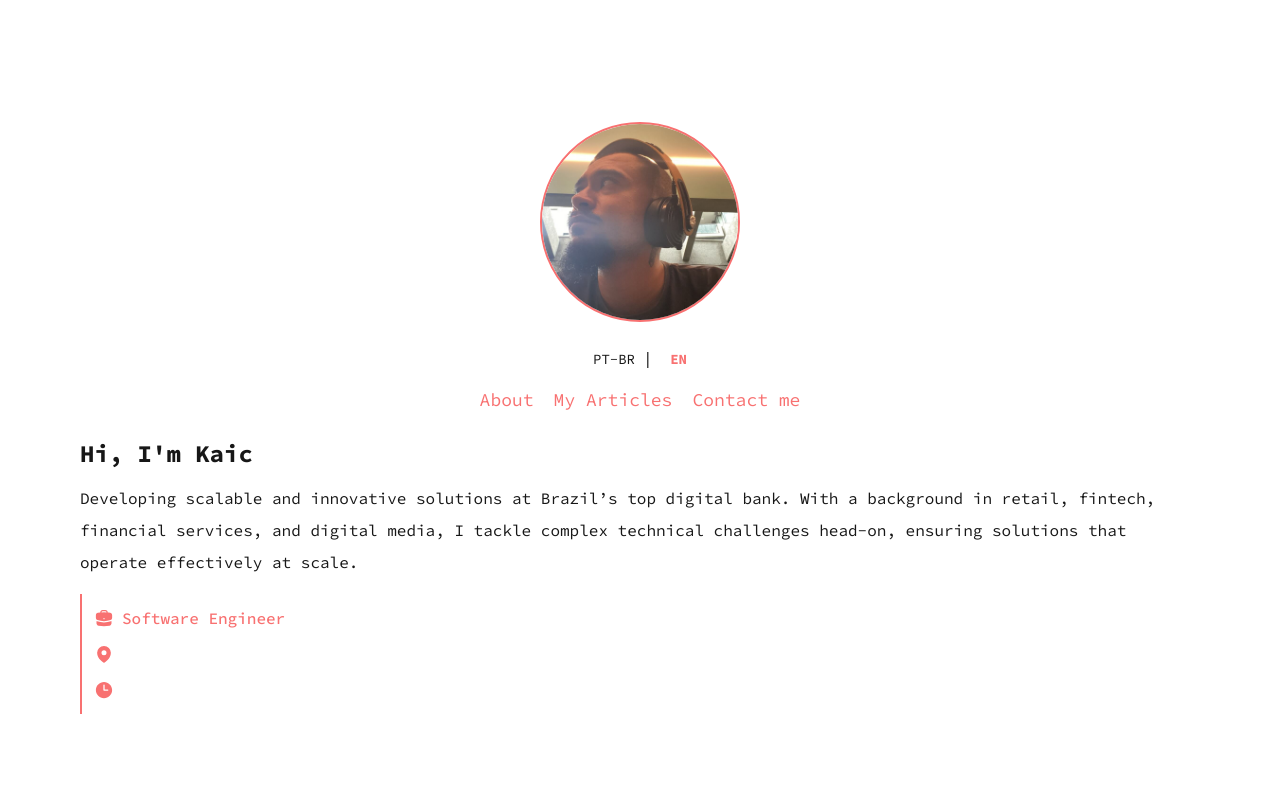
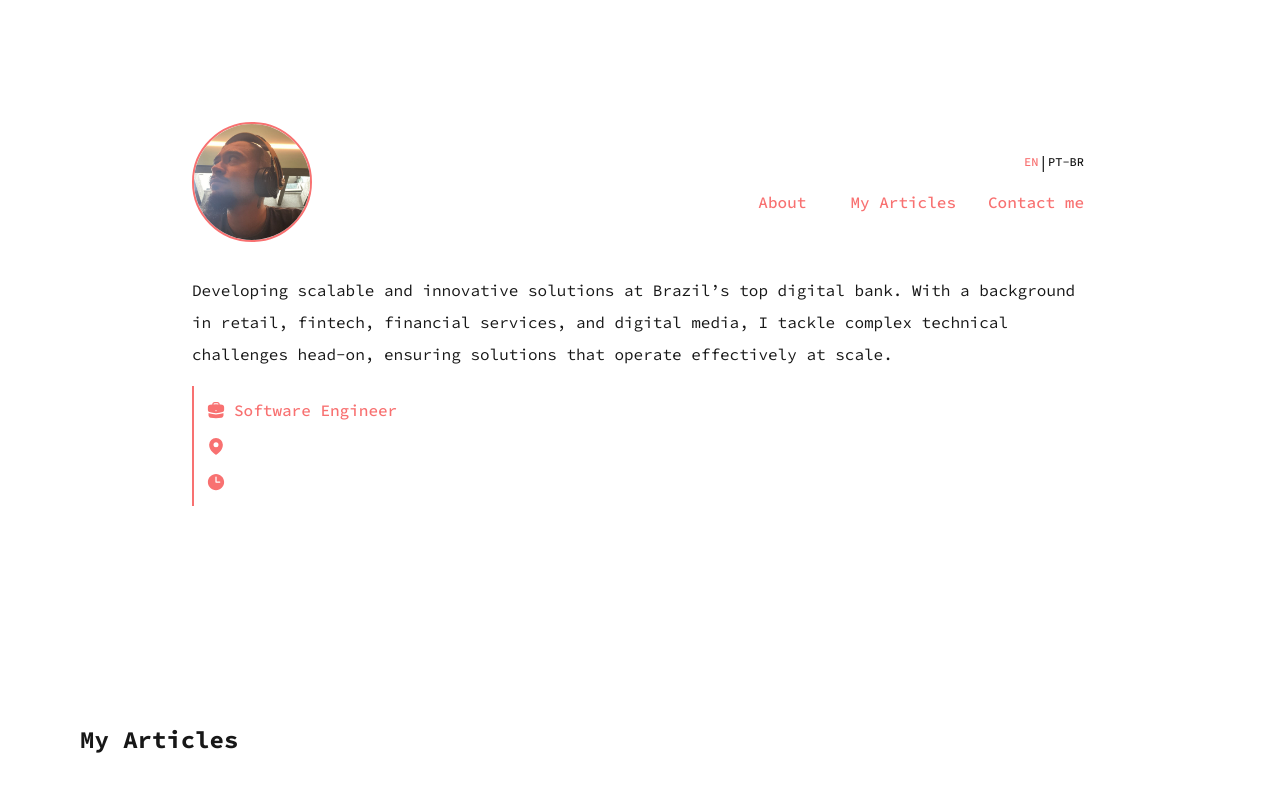
Before and after one commit to kaic/kaic.github.io, a Next.js app: page / in a window 1280 px wide. Shown: the top 800 px of the page. Built offline with nearby package versions, Linux system fonts and the light colour scheme.

Commit message:
changes in main and header

```diff
--- a/src/LanguagueSwitcher.tsx
+++ b/src/LanguagueSwitcher.tsx
@@ -38,19 +38,27 @@ export const LanguageSwitcher = () => {
   };
 
   return (
-    <div className='flex-row items-center space-x-2 text-center'>
+    <div className='flex items-center space-x-3 text-center p-1 rounded-full bg-gray-800 bg-opacity-30'>
+      <button
+        onClick={() => switchLocale('en')}
+        className={`text-xs font-medium px-2 py-1 rounded-full transition-all duration-200 ${
+          currentLocale === 'en'
+            ? 'text-red-400'
+            : 'text-gray-300 hover:text-gray-100'
+        }`}
+      >
+        EN
+      </button>
+      <span className='text-gray-500'>|</span>
       <button
         onClick={() => switchLocale('pt-br')}
-        className={`text-sm ${currentLocale === 'pt-br' ? 'text-red-400 font-bold' : 'text-gray-400'}`}
+        className={`text-xs font-medium px-2 py-1 rounded-full transition-all duration-200 ${
+          currentLocale === 'pt-br'
+            ? 'text-red-400'
+            : 'text-gray-300 hover:text-gray-100'
+        }`}
       >
         PT-BR
-      </button>
-      <span className='text-gray-500'>| </span>
-      <button
-        onClick={() => switchLocale('en')}
-        className={`text-sm ${currentLocale === 'en' ? 'text-red-400 font-bold' : 'text-gray-400'}`}
-      >
-        EN
       </button>
     </div>
   );
--- a/src/app/Main/Main.tsx
+++ b/src/app/Main/Main.tsx
@@ -6,16 +6,25 @@ import { Intro } from './components/Intro';
 export const Main = () => {
   return (
     <div className='grid grid-rows-[2px_1fr_2px] items-center justify-items-center p-8 pb-4 gap-10 sm:p-20'>
-      <main className='flex flex-col gap-2 row-start-2 items-center sm:items-start'>
+      <main className='w-full max-w-4xl flex flex-col gap-2 row-start-2 items-center sm:items-start'>
+        <div className='w-full flex flex-col sm:flex-row sm:justify-between items-center mb-6'>
+          <div className='flex items-center mb-4 sm:mb-0'>
             <Image
               src='/avatar.jpg'
               alt='My photo'
-          width={200}
-          height={168}
+              width={120}
+              height={120}
               priority
-          className='rounded-full sm:self-center border-2 border-red-400 mb-4'
+              className='rounded-full border-2 border-red-400 mr-4'
             />
+            <div className='sm:block'>
+              <h1 className='text-2xl font-bold text-white'>
+                Hi, I&apos;m Kaic
+              </h1>
+            </div>
+          </div>
           <Nav />
+        </div>
         <Intro />
       </main>
     </div>
--- a/src/app/Main/components/Intro.tsx
+++ b/src/app/Main/components/Intro.tsx
@@ -7,9 +7,7 @@ export const Intro = () => {
 
   return (
     <div className='sm:text-left font-[family-name:var(--font-geist-mono)] xs:max-w-[40vw]'>
-      <h1 className='text-2xl font-bold mb-3'>
-        {t('header.title')}
-      </h1>
+      {/* Title moved to Main component */}
       <p className='mb-4 text-base leading-loose'>
         {t('header.description')}
       </p>
--- a/src/app/Main/components/Nav.tsx
+++ b/src/app/Main/components/Nav.tsx
@@ -2,22 +2,24 @@ import { useTranslations } from 'next-intl';
 import { LanguageSwitcher } from '@src/LanguagueSwitcher';
 
 const navList = [
-  { id: 1, name: 'about' },
-  { id: 2, name: 'articles' },
-  { id: 3, name: 'contact' },
+  { id: 1, name: 'about', link: 'about' },
+  { id: 2, name: 'articles', link: 'articles' },
+  { id: 3, name: 'contact', link: 'contact' },
 ];
 
 export const Nav = () => {
   const t = useTranslations('Home.Main');
   return (
-    <nav className='container mx-auto'>
-      <LanguageSwitcher />
-      <ul className='text-lg flex flex-wrap justify-center gap-1 mb-4 mt-4'>
+    <nav className='flex flex-col items-end'>
+      <div className='mb-2'>
+        <LanguageSwitcher />
+      </div>
+      <ul className='flex items-center gap-4 sm:gap-6'>
         {navList.map(nav => (
-          <li key={nav.id}>
+          <li key={nav.id} className="text-center min-w-[80px]">
             <a
-              href={`#${nav.name}`}
-              className='text-red-400 hover:opacity-80 transition-opacity active:text-red-900 px-2 py-2'
+              href={`#${nav.link}`}
+              className='text-red-400 hover:opacity-80 transition-opacity active:text-red-900 px-1 py-1 text-base font-medium inline-block relative after:content-[""] after:absolute after:w-0 after:h-0.5 after:bg-red-400 after:left-1/2 after:-translate-x-1/2 after:-bottom-0.5 after:transition-all hover:after:w-full'
             >
               {t(`nav.${nav.name}`)}
             </a>
```
Lines whose indentation alone changed are shown as unchanged.
